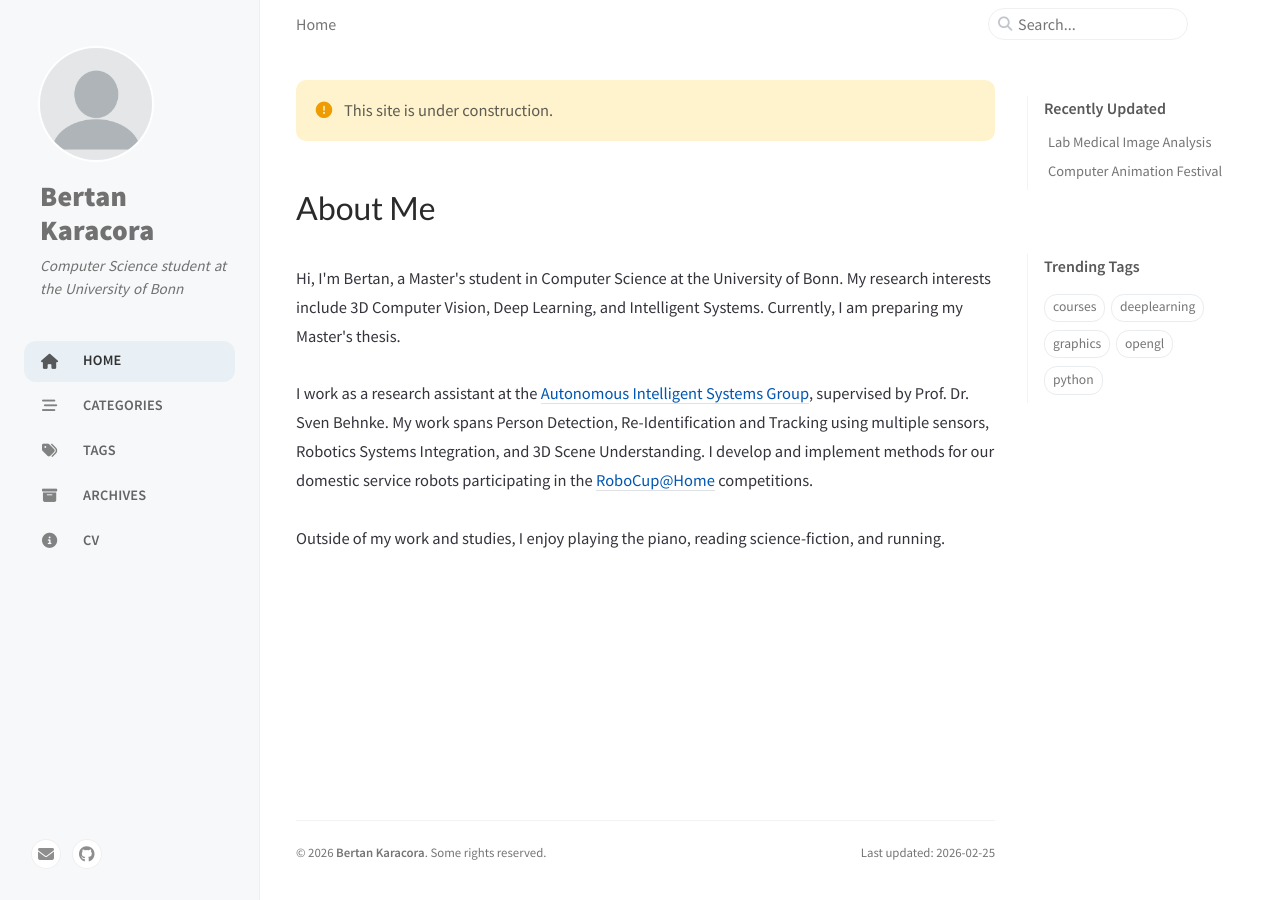
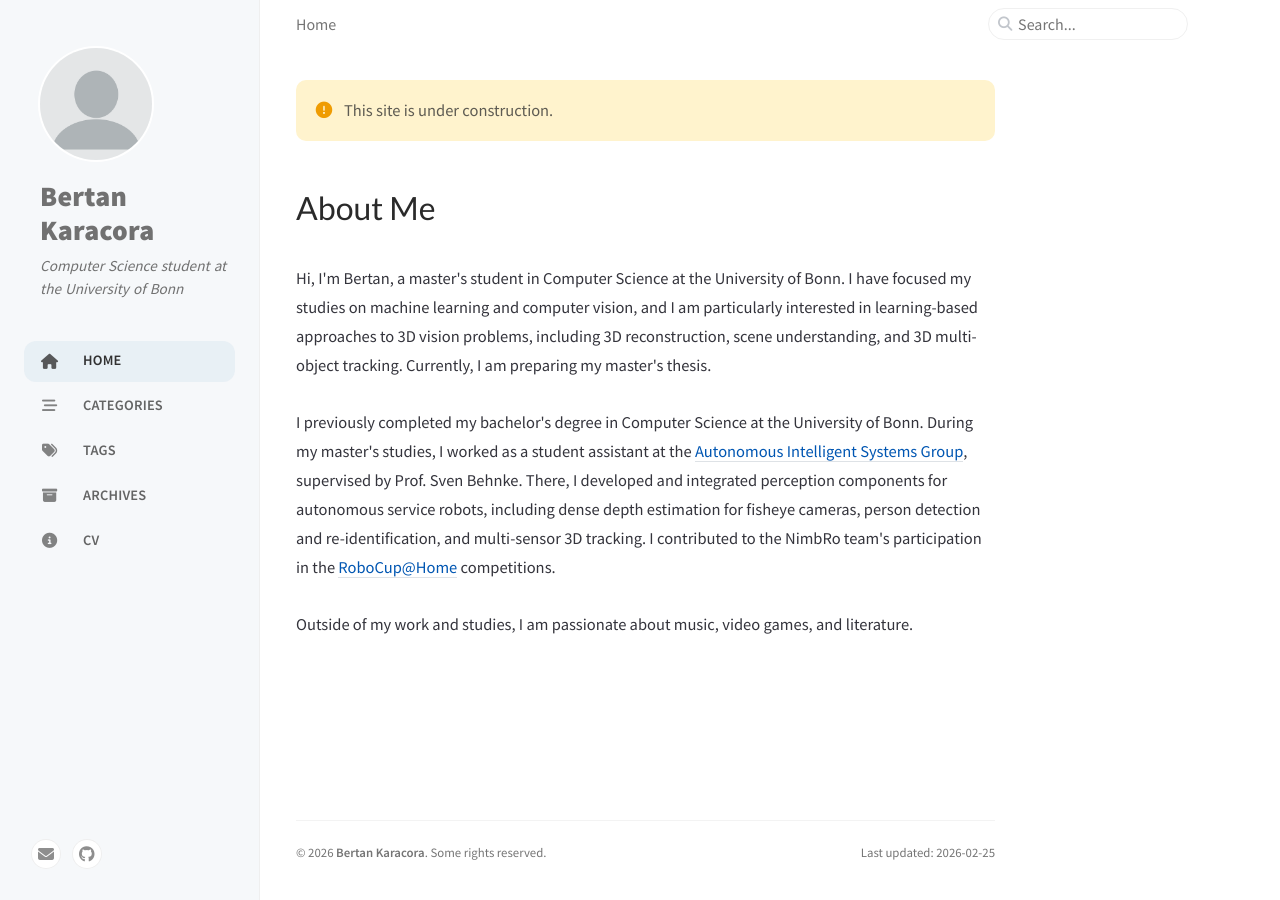
Before and after one commit to bertan-karacora/bertan-karacora.github.io, a Jekyll site: the page built from index.html, in a window 1280 px wide. Built offline with Jekyll 4.4.1, drawn with Linux system fonts in a browser that asks for light colours; cached includes are drawn as plain includes; a style sheet for code colours, icons or effects is not loaded.

Commit message:
Update cv

```diff
--- a/index.html
+++ b/index.html
@@ -9,14 +9,20 @@ layout: home
 <h1>About Me</h1>
 
 <br \>
-Hi, I'm Bertan, a Master's student in Computer Science at the University of Bonn.
-My research interests include 3D Computer Vision, Deep Learning, and Intelligent Systems.
-Currently, I am preparing my Master's thesis.
+Hi, I'm Bertan, a master's student in Computer Science at the University of Bonn.
+I have focused my studies on machine learning and computer vision, and I am particularly interested in learning-based approaches to 3D vision problems, including 3D reconstruction, scene understanding, and 3D multi-object tracking.
+Currently, I am preparing my master's thesis.
 <br \>
 <br \>
-I work as a research assistant at the <a href="https://www.ais.uni-bonn.de">Autonomous Intelligent Systems Group</a>, supervised by Prof. Dr. Sven Behnke.
-My work spans Person Detection, Re-Identification and Tracking using multiple sensors, Robotics Systems Integration, and 3D Scene Understanding.
-I develop and implement methods for our domestic service robots participating in the <a href="https://athome.robocup.org">RoboCup@Home</a> competitions.
+I previously completed my bachelor's degree in Computer Science at the University of Bonn.
+During my master's studies, I worked as a student assistant at the <a href="https://www.ais.uni-bonn.de">Autonomous Intelligent Systems Group</a>, supervised by Prof. Sven Behnke.
+There, I developed and integrated perception components for autonomous service robots, including dense depth estimation for fisheye cameras, person detection and re-identification, and multi-sensor 3D tracking.
+I contributed to the NimbRo team's participation in the <a href="https://athome.robocup.org">RoboCup@Home</a> competitions.
 <br \>
 <br \>
-Outside of my work and studies, I enjoy playing the piano, reading science-fiction, and running.
+Outside of my work and studies, I am passionate about music, video games, and literature.
+<!-- I am broadly interested in machine learning and computer vision, with a focus on deep learning-based approaches to 3D vision problems, including 3D reconstruction and scene understanding. -->
+<!-- Before starting my master's studies, I completed my bachelor's degree in Computer Science at the University of Bonn.
+During my master's studies, I worked as a research assistant at the <a href="https://www.ais.uni-bonn.de">Autonomous Intelligent Systems Group</a>, supervised by Prof. Sven Behnke.
+My work included dense depth estimation for fisheye cameras, person detection and re-identification, 3D object tracking, and scene understanding.
+I developed and implemented perception methods for the NimbRo service robots participating in the <a href="https://athome.robocup.org">RoboCup@Home</a> competitions. -->
```
Also changed, not shown: posts_backup/2024-03-08-Lab_Medical_Image_Analysis.md (renamed from _posts/2021-09-24-Lab_Medical_Image_Analysis.md, +1 -1 lines), posts_backup/2021-09-24-Computer_Animation_Festival.md (renamed from _posts/2021-09-24-Computer_Animation_Festival.md), 1 other file.
